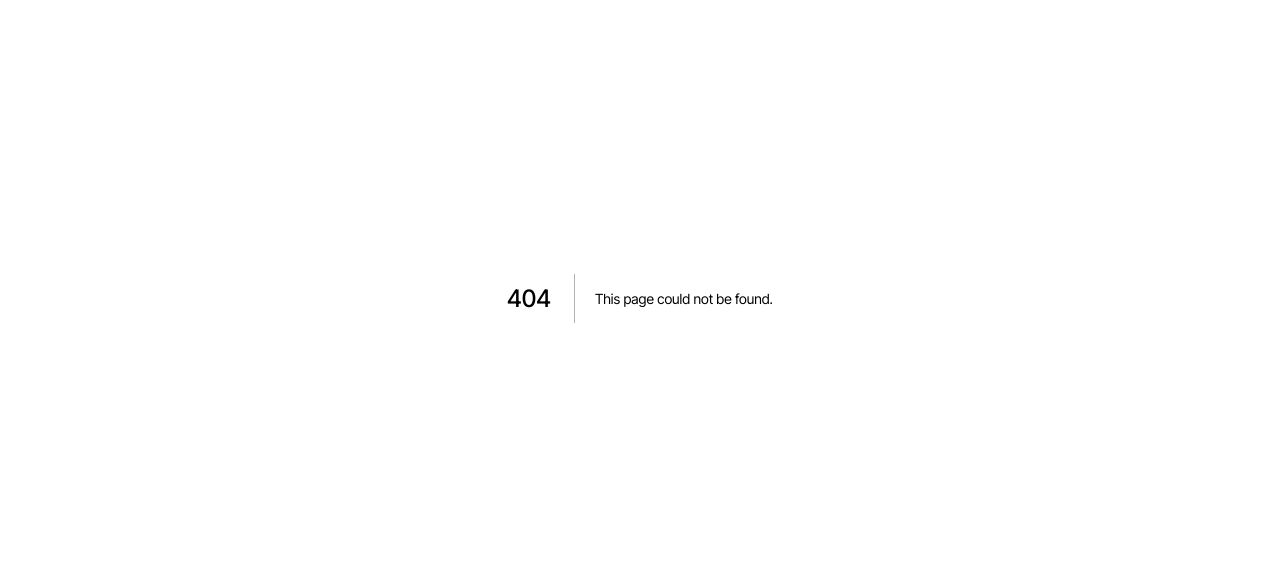
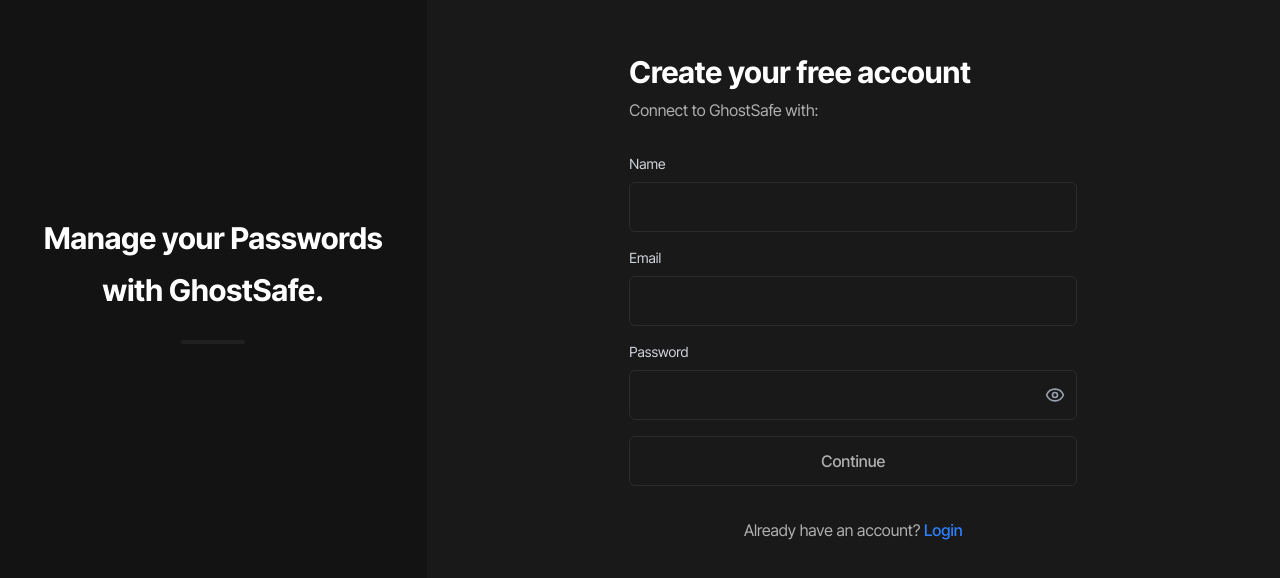
Before and after one commit to harsh749005/GhostSafe, a Next.js app: page /signup in a window 1280 px wide. Before the commit this address had no page. Shown: the part 102-680 px from the top of the page. Built offline with nearby package versions, Linux system fonts and the light colour scheme.

Commit message:
register page added

```diff
--- /dev/null
+++ b/src/app/signup/page.jsx
@@ -0,0 +1,134 @@
+"use client"
+import Logo from '../components/Logo'
+import { ArrowLeft } from 'lucide-react';
+import SocialLoginButton from '../components/SocialLoginButton';
+import { useState } from 'react';
+import InputField from '../components/InputField'
+import PasswordField from '../components/PasswordField';
+
+function Login() {
+  const [email, setEmail] = useState('');
+  const [username, setUsername] = useState('');
+  const [password, setPassword] = useState('');
+  const [emailError, setEmailError] = useState('');
+
+  const validateEmail = (email) => {
+    const regex = /^[^\s@]+@[^\s@]+\.[^\s@]+$/;
+    if (!email) {
+      setEmailError('Email is required');
+      return false;
+    } else if (!regex.test(email)) {
+      setEmailError('Please enter a valid email');
+      return false;
+    }
+    setEmailError('');
+    return true;
+  };
+    const handleSubmit = (e) => {
+
+    e.preventDefault();
+    const isEmailValid = validateEmail(email);
+    if (isEmailValid && password) {
+      // Handle login logic
+      console.log('Signup with:', email, password);
+    }
+  };
+  return (
+    <>
+    <div className="flex min-h-screen bg-gradient-to-br from-gray-900 via-gray-800 to-gray-900">
+      {/* Left sidebar with logo and tagline */}
+      <div className="hidden md:flex md:w-2/5 lg:w-1/3 flex-col bg-[#131313] p-10 justify-center items-center">
+        {/* <div className="mb-8">
+          <Logo />
+        </div> */}
+        <h2 className="text-3xl font-bold text-white mb-4">
+          Manage your Passwords
+        </h2>
+        <h2 className="text-3xl font-bold text-white mb-8">
+          with GhostSafe.
+        </h2>
+        <div className="w-16 h-1 bg-[#202020] rounded-full mb-8"></div>
+      </div>
+
+      {/* Main content area */}
+      <div className="w-full md:w-3/5 lg:w-2/3 p-4 sm:p-8 md:p-12 flex flex-col" style={{backgroundColor:"var(--background)"}}>
+
+
+
+        {/* Login form */}
+        <div className="flex-grow flex flex-col justify-center max-w-md mx-auto w-full">
+          <div className="mb-8">
+            <h1 className="text-3xl font-bold text-white mb-2">Create your free account</h1>
+            <p className="text-[#b0b0b0]">Connect to GhostSafe with:</p>
+          </div>
+
+          {/* Social login options */}
+          {/* <div className="grid grid-cols-2 gap-3 mb-6">
+            <SocialLoginButton provider="Google" icon="google" isLast={true} />
+            <SocialLoginButton provider="GitHub" icon="github" />
+            <SocialLoginButton provider="Microsoft" icon="microsoft" />
+            <SocialLoginButton provider="Hasura" icon="hasura" />
+          </div> */}
+
+          {/* OR divider */}
+          {/* <div className="flex items-center my-6">
+            <div className="flex-grow h-px bg-[#b0b0b0]"></div>
+            <span className="px-4 text-sm text-[#b0b0b0] font-medium">OR LOG IN WITH YOUR EMAIL</span>
+            <div className="flex-grow h-px bg-[#b0b0b0]"></div>
+          </div> */}
+
+          {/* Email login form */}
+          <form onSubmit={handleSubmit} className="space-y-4">
+            <InputField
+              label="Name"
+              type="text"
+              value={username}
+              onChange={(e) => setUsername(e.target.value)}
+              required
+            />
+            <InputField
+              label="Email"
+              type="email"
+              value={email}
+              onChange={(e) => setEmail(e.target.value)}
+              onBlur={() => validateEmail(email)}
+              error={emailError}
+              required
+            />
+
+            <PasswordField
+              label="Password"
+              value={password}
+              onChange={(e) => setPassword(e.target.value)}
+              required
+            />
+
+
+
+            <button
+              type="submit"
+              className="cursor-pointer w-full border-1 border-[#2b2b2b] hover:bg-[#1f1f1f] text-[#B0B0B0] font-medium py-3 rounded-md transition-colors duration-200"
+            >
+              Continue
+            </button>
+          </form>
+
+{/* Terms and conditions */}
+
+          {/* Sign up link */}
+          <div className="mt-8 text-center">
+            <p className="text-[#B0B0B0]">
+              Already have an account?{' '}
+              <a href="#" className="cursor-pointer text-blue-500 hover:text-blue-600 font-medium transition-colors">
+               Login
+              </a>
+            </p>
+          </div>
+        </div>
+      </div>
+    </div>
+    </>
+  )
+}
+
+export default Login
```
